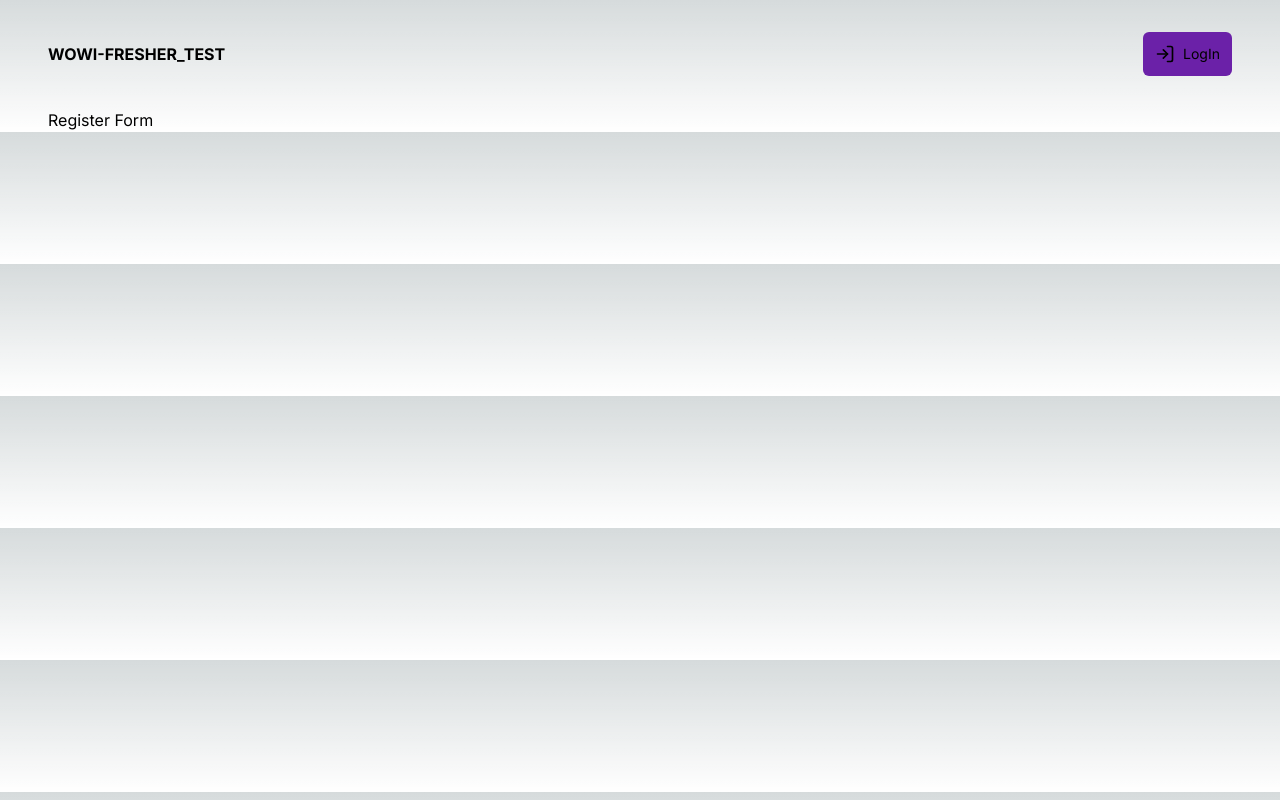
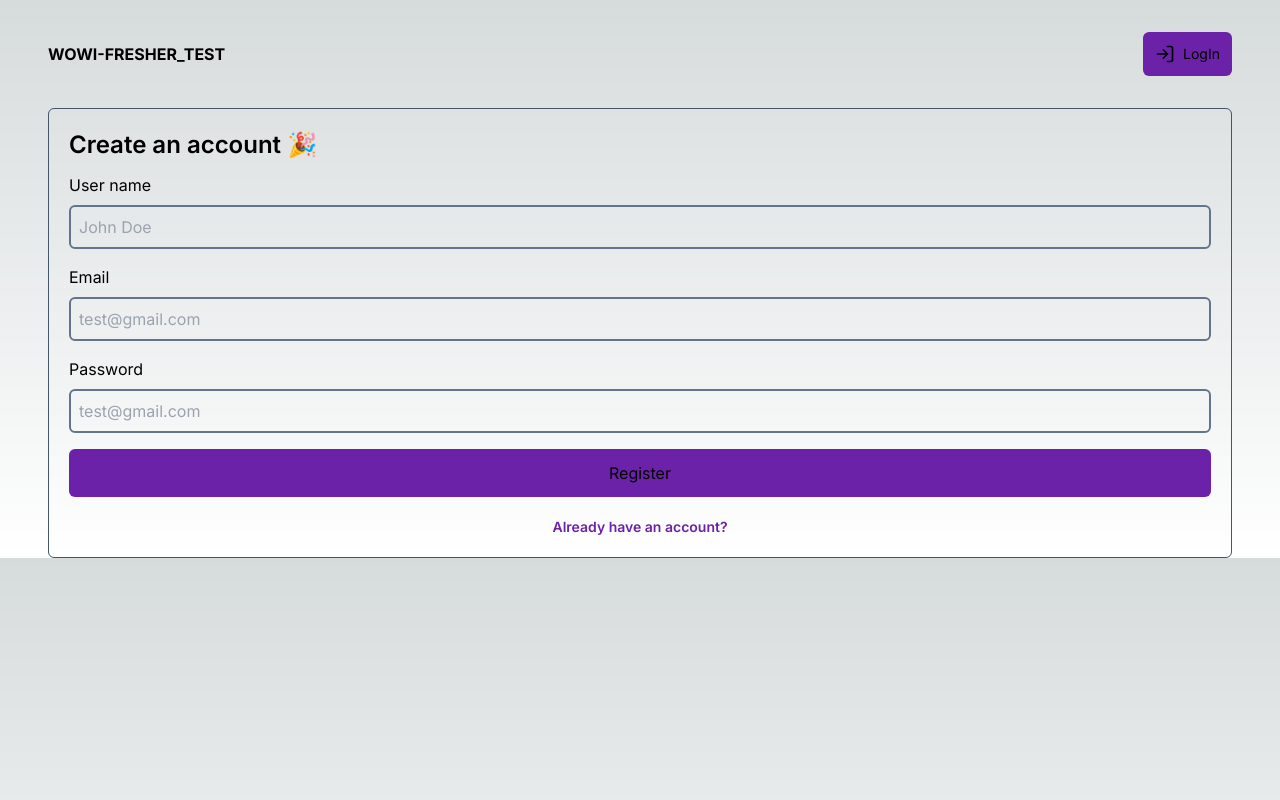
Before and after one commit to duynhannguyen/wowi-fresher-front-end-test, a Next.js app: page /auth/register in a window 1280 px wide. Built offline with nearby package versions, Linux system fonts and the light colour scheme.

Commit message:
feat(login,schema): hook up  login form with react-hook-form and create schema validation

```diff
--- /dev/null
+++ b/components/form-error.tsx
@@ -0,0 +1,14 @@
+import { AlertCircle } from "lucide-react";
+
+const FormError = ({ message }: { message?: string }) => {
+  if (!message) return null;
+
+  return (
+    <div className="bg-red-500/25 flex gap-2 text-xs my-2 text-red-300 font-medium items-center  p-3 rounded-md ">
+      <AlertCircle className="w-4 h-4 " />
+      <p>{message}</p>
+    </div>
+  );
+};
+
+export default FormError;
--- /dev/null
+++ b/components/form-success.tsx
@@ -0,0 +1,14 @@
+import { CheckCircle2 } from "lucide-react";
+
+const FormSuccess = ({ message }: { message?: string }) => {
+  if (!message) return null;
+
+  return (
+    <div className="bg-teal-400/25 flex gap-2 text-xs text-teal-300  my-2 font-medium items-center p-3 rounded-md ">
+      <CheckCircle2 className="w-4 h-4 " />
+      <p>{message}</p>
+    </div>
+  );
+};
+
+export default FormSuccess;
--- a/components/login-form.tsx
+++ b/components/login-form.tsx
@@ -1,40 +1,97 @@
-"use-client";
+"use client";
 
 import Link from "next/link";
+import { LoginSchema } from "@/types/login-schema";
+import * as z from "zod";
+import { useForm } from "react-hook-form";
+import { zodResolver } from "@hookform/resolvers/zod";
+import FormSuccess from "./form-success";
+import FormError from "./form-error";
 
 export default function LoginForm() {
+  const form = useForm<z.infer<typeof LoginSchema>>({
+    resolver: zodResolver(LoginSchema),
+    defaultValues: {
+      email: "",
+      password: "",
+    },
+  });
+
+  const onSubmit = (values: z.infer<typeof LoginSchema>) => {
+    console.log("values", values);
+  };
+
   return (
     <div className="border border-slate-600 rounded-md p-5  ">
-      <h3 className="text-2xl font-semibold mb-3  "> Welcome Back </h3>
-      <form className="flex flex-col items-center justify-center w-full  m-auto   gap-4 ">
+      <h3 className="text-2xl font-semibold mb-3  "> Welcome Back 👋 </h3>
+      <form
+        onSubmit={form.handleSubmit(onSubmit)}
+        className="flex flex-col justify-center  w-full  m-auto gap-4 "
+      >
         <div className="flex flex-col gap-2 w-full ">
-          <label htmlFor="username">Email</label>
+          <label
+            className={`${
+              form.formState.errors.email?.message
+                ? "text-red-400"
+                : "text-white"
+            }`}
+            htmlFor="email"
+          >
+            Email
+          </label>
           <input
             className="p-2 rounded-md bg-transparent border-2 outline-none border-slate-500  focus:border-2 focus:border-purple-800  transition-all duration-300 ease-in-out "
-            name="username"
-            id="username"
+            id="email"
             type="text"
+            autoComplete="email"
             placeholder="test@gmail.com"
+            {...form.register("email")}
           />
         </div>
+        <p className="text-xs text-red-400 ">
+          {" "}
+          {form.formState.errors.email?.message}{" "}
+        </p>
         <div className="flex flex-col gap-2 w-full ">
-          <label htmlFor="password">Password</label>
+          <label
+            className={`${
+              form.formState.errors.password?.message
+                ? "text-red-400"
+                : "text-white"
+            }`}
+            htmlFor="password"
+          >
+            Password
+          </label>
           <input
             className="p-2 rounded-md bg-transparent border-2 outline-none border-slate-500  focus:border-2 focus:border-purple-800  transition-all duration-300 ease-in-out "
-            name="password"
             id="password"
             type="password"
-            placeholder="test@gmail.com"
+            placeholder="*********"
+            autoComplete="current-password"
+            {...form.register("password")}
           />
         </div>
-        <button className="bg-purple-800 py-3 px-4 w-full rounded-md hover:opacity-75 transition-all duration-300 ease-in-out   ">
+        <p className="text-xs text-red-400 ">
+          {" "}
+          {form.formState.errors.password?.message}{" "}
+        </p>
+
+        <button
+          type="submit"
+          className="bg-purple-800 py-3 px-4 w-full rounded-md hover:opacity-75 transition-all duration-300 ease-in-out disabled:opacity-35   "
+          disabled={!form.formState.isDirty || !form.formState.isValid}
+        >
           Sign In
         </button>
       </form>
       <div className="flex justify-center pt-5 ">
-        <button className="text-sm font-semibold text-purple-800 hover:underline hover:underline-offset-4 ">
-          <Link href={"/auth/register"}>Create new account</Link>
-        </button>
+        <Link
+          className="text-sm font-semibold text-purple-800 hover:underline hover:underline-offset-4 "
+          href={"/auth/register"}
+        >
+          Create new account
+        </Link>
       </div>
     </div>
   );
--- a/components/register-form.tsx
+++ b/components/register-form.tsx
@@ -1,3 +1,55 @@
+import Link from "next/link";
+
 export default function RegisterForm() {
-  return <h1>Register Form</h1>;
+  return (
+    <div className="border border-slate-600 rounded-md p-5  ">
+      <h3 className="text-2xl font-semibold mb-3  "> Create an account 🎉 </h3>
+      <form className="flex flex-col items-center justify-center w-full  m-auto   gap-4 ">
+        <div className="flex flex-col gap-2 w-full ">
+          <label htmlFor="username">User name</label>
+          <input
+            className="p-2 rounded-md bg-transparent border-2 outline-none border-slate-500  focus:border-2 focus:border-purple-800  transition-all duration-300 ease-in-out "
+            name="username"
+            id="username"
+            type="text"
+            autoComplete="username"
+            placeholder="John Doe"
+          />
+        </div>
+
+        <div className="flex flex-col gap-2 w-full ">
+          <label htmlFor="email">Email</label>
+          <input
+            className="p-2 rounded-md bg-transparent border-2 outline-none border-slate-500  focus:border-2 focus:border-purple-800  transition-all duration-300 ease-in-out "
+            name="email"
+            id="email"
+            type="text"
+            autoComplete="email"
+            placeholder="test@gmail.com"
+          />
+        </div>
+        <div className="flex flex-col gap-2 w-full ">
+          <label htmlFor="password">Password</label>
+          <input
+            className="p-2 rounded-md bg-transparent border-2 outline-none border-slate-500  focus:border-2 focus:border-purple-800  transition-all duration-300 ease-in-out "
+            name="password"
+            id="password"
+            type="password"
+            placeholder="test@gmail.com"
+          />
+        </div>
+        <button className="bg-purple-800 py-3 px-4 w-full rounded-md hover:opacity-75 transition-all duration-300 ease-in-out   ">
+          Register
+        </button>
+      </form>
+      <div className="flex justify-center pt-5 ">
+        <Link
+          className="text-sm font-semibold text-purple-800 hover:underline hover:underline-offset-4 "
+          href={"/auth/login"}
+        >
+          Already have an account?
+        </Link>
+      </div>
+    </div>
+  );
 }
--- a/package.json
+++ b/package.json
@@ -9,10 +9,13 @@
     "lint": "next lint"
   },
   "dependencies": {
+    "@hookform/resolvers": "^3.9.0",
     "lucide-react": "^0.424.0",
     "next": "14.2.5",
     "react": "^18",
-    "react-dom": "^18"
+    "react-dom": "^18",
+    "react-hook-form": "^7.52.2",
+    "zod": "^3.23.8"
   },
   "devDependencies": {
     "@types/node": "^20",
--- /dev/null
+++ b/types/login-schema.ts
@@ -0,0 +1,8 @@
+import * as z from "zod";
+
+export const LoginSchema = z.object({
+  email: z.string().email({ message: "Invalid email address" }),
+  password: z.string().min(1, {
+    message: "Password is required",
+  }),
+});
```
Also changed, not shown: types/register-schema.ts (added, +11 -0 lines), 1 other file (tests, documents, lock files or other folders).
